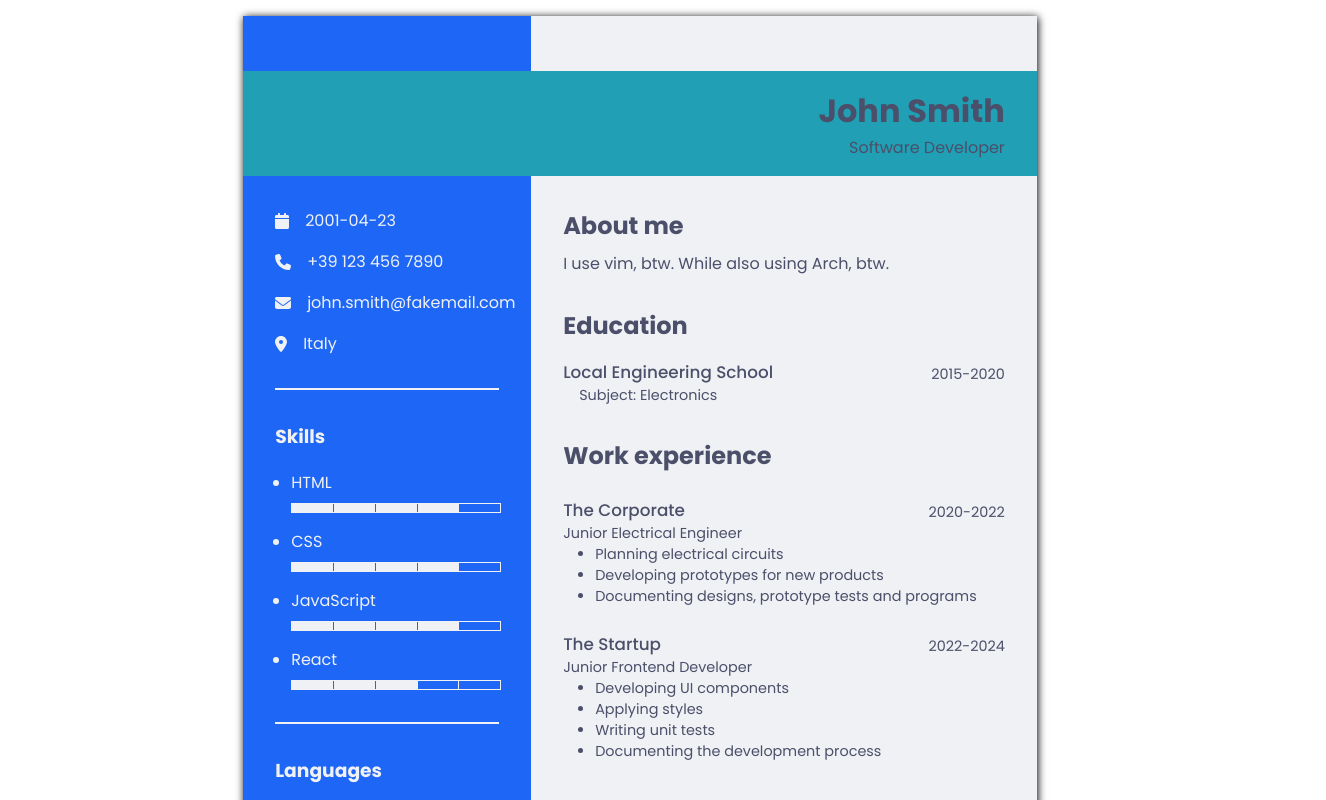
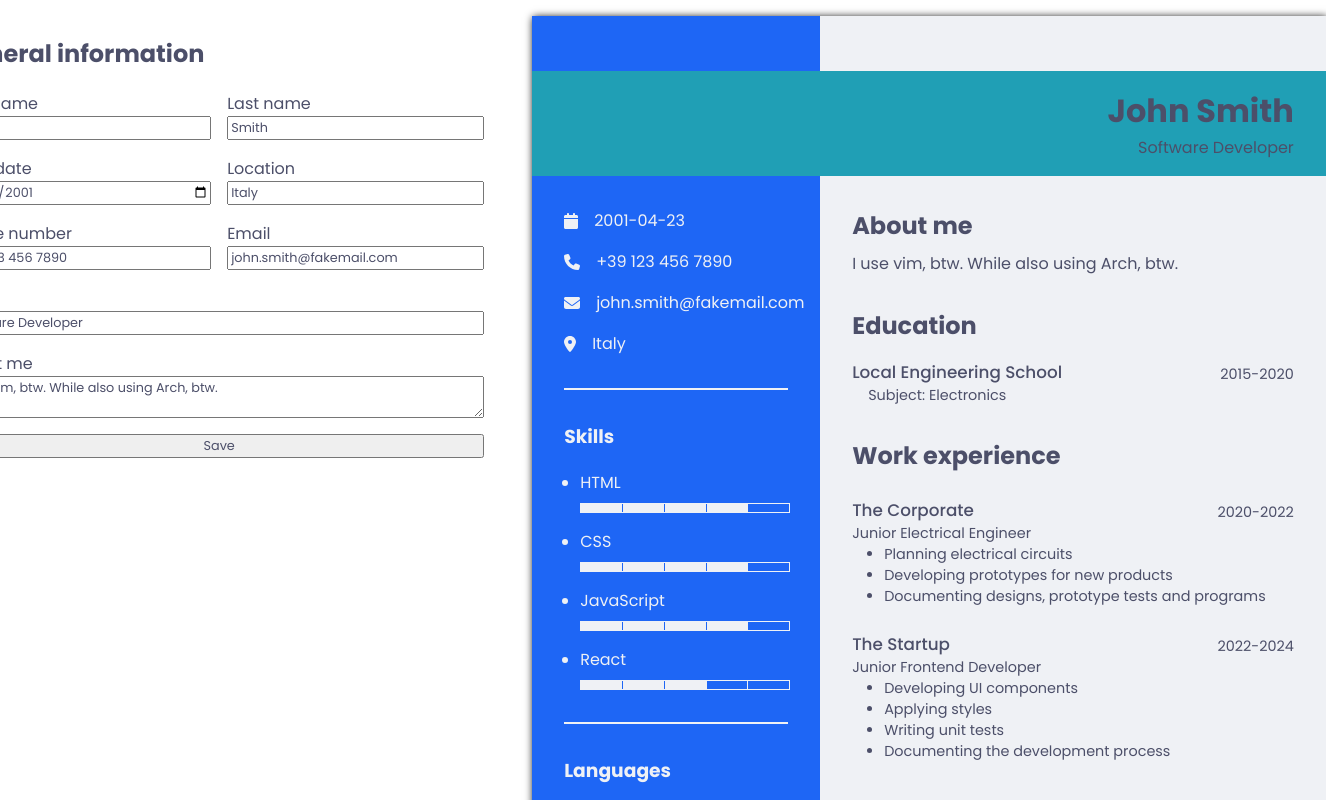
Before and after one commit to Thomsn1337/cv-app, a React (Vite) app: page / in a window 1280 px wide. Shown: the top 800 px of the page, 1326 px wide, since content can reach past the window. Built offline with nearby package versions, Linux system fonts and the light colour scheme.

Commit message:
feat: add general information form

```diff
--- a/src/components/inputSection.jsx
+++ b/src/components/inputSection.jsx
@@ -1,8 +1,10 @@
 /* eslint-disable react/prop-types */
+import GeneralDataForm from "./inputSection/generalDataForm";
 
 export default function InputSection({ currentData, setData }) {
     return (
         <div className="input-section">
+            <GeneralDataForm currentData={currentData} setData={setData} />
         </div>
     );
 }
--- /dev/null
+++ b/src/components/inputSection/generalDataForm.jsx
@@ -0,0 +1,70 @@
+/* eslint-disable react/prop-types */
+import InputField from "./inputField";
+import "../../styles/form.css";
+
+export default function GeneralDataForm({ currentData, setData }) {
+    function handleFormSubmit(e) {
+    }
+
+    return (
+        <form action="#" onSubmit={handleFormSubmit}>
+            <h2>General information</h2>
+            <div className="input-group">
+                <InputField
+                    name="First name"
+                    id="firstname"
+                    type="text"
+                    startValue={currentData.general.firstName}
+                />
+                <InputField
+                    name="Last name"
+                    id="lastname"
+                    type="text"
+                    startValue={currentData.general.lastName}
+                />
+            </div>
+            <div className="input-group">
+                <InputField
+                    name="Birth date"
+                    id="dateOfBirth"
+                    type="date"
+                    startValue={currentData.general.dateOfBirth}
+                />
+                <InputField
+                    name="Location"
+                    id="location"
+                    type="text"
+                    startValue={currentData.general.location}
+                />
+            </div>
+            <div className="input-group">
+                <InputField
+                    name="Phone number"
+                    id="phone"
+                    type="tel"
+                    startValue={currentData.general.phone}
+                />
+                <InputField
+                    name="Email"
+                    id="email"
+                    type="email"
+                    startValue={currentData.general.email}
+                />
+            </div>
+            <InputField
+                name="Title"
+                id="title"
+                type="text"
+                startValue={currentData.general.title}
+            />
+            <InputField
+                name="About me"
+                id="about"
+                type="textarea"
+                startValue={currentData.general.about}
+            />
+
+            <button type="submit">Save</button>
+        </form>
+    );
+}
--- a/src/styles/app.css
+++ b/src/styles/app.css
@@ -8,4 +8,5 @@ body {
     box-sizing: border-box;
     display: flex;
     place-content: center;
+    gap: 3rem;
 }
--- /dev/null
+++ b/src/styles/form.css
@@ -0,0 +1,10 @@
+form {
+    display: flex;
+    flex-direction: column;
+}
+
+
+.input-group {
+    display: flex;
+    gap: 1rem;
+}
--- a/src/styles/globals.css
+++ b/src/styles/globals.css
@@ -1,4 +1,4 @@
-@import url('https://fonts.googleapis.com/css2?family=Poppins:ital,wght@0,100;0,200;0,300;0,400;0,500;0,600;0,700;0,800;0,900;1,100;1,200;1,300;1,400;1,500;1,600;1,700;1,800;1,900&display=swap');
+@import url("https://fonts.googleapis.com/css2?family=Poppins:ital,wght@0,100;0,200;0,300;0,400;0,500;0,600;0,700;0,800;0,900;1,100;1,200;1,300;1,400;1,500;1,600;1,700;1,800;1,900&display=swap");
 
 :root {
     --color-base: #eff1f5;
@@ -7,7 +7,20 @@
     --color-sidebar: #1e66f5;
 }
 
-body {
+body,
+input,
+textarea,
+button {
     font-family: "Poppins", sans-serif;
     color: var(--color-text);
 }
+
+input,
+textarea,
+button {
+    font-size: 0.8rem;
+}
+
+textarea {
+    resize: vertical;
+}
```
